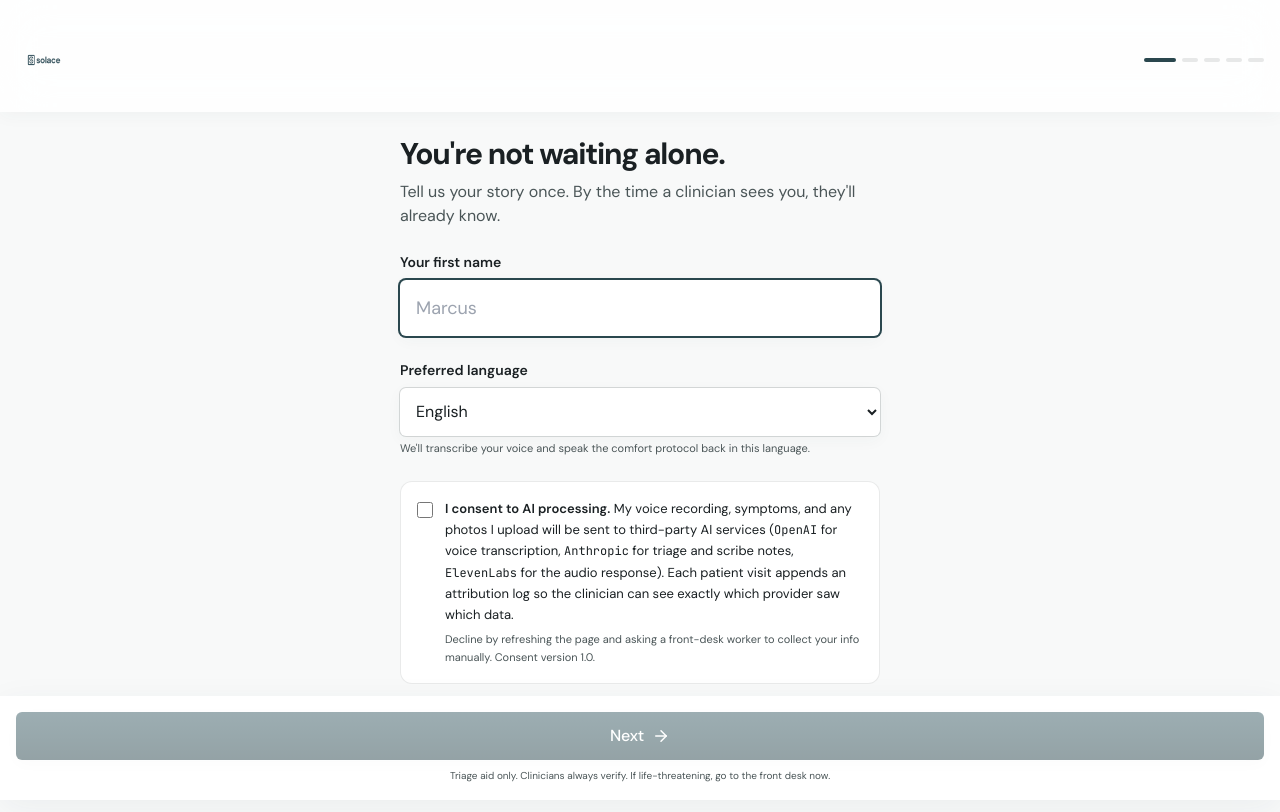
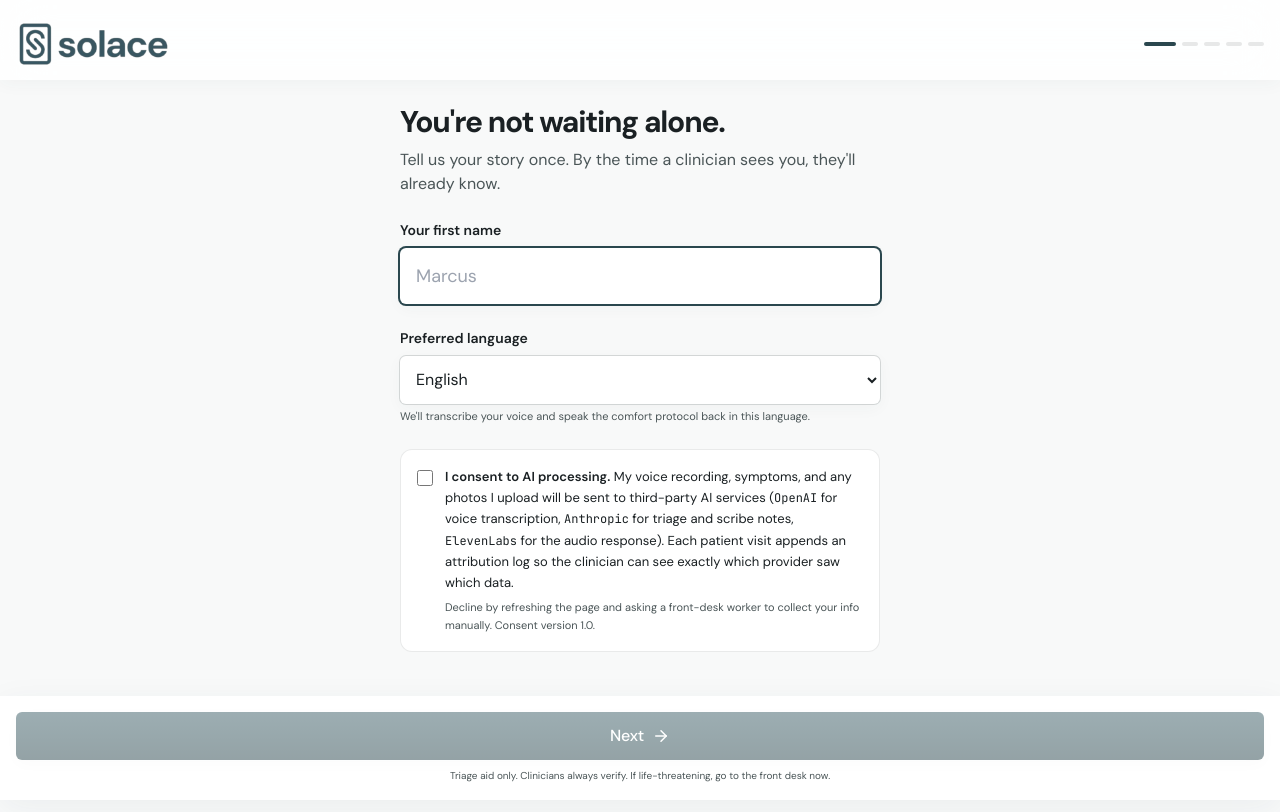
Before and after one commit to Dhruvjain35/solace-ai, a React (Vite) app in the folder frontend/: page /demo in a window 1280 px wide. Built offline with nearby package versions, Linux system fonts and the light colour scheme; no server answers.

Commit message:
Crop logo whitespace so the wordmark actually fills its slot

```diff
--- a/frontend/src/pages/ClinicianDashboard.tsx
+++ b/frontend/src/pages/ClinicianDashboard.tsx
@@ -266,7 +266,7 @@ export default function ClinicianDashboard() {
           <img
             src="/solace-logo.png"
             alt="Solace"
-            className="h-28 w-auto -ml-3 select-none"
+            className="h-16 w-auto select-none"
             draggable={false}
           />
           <p className="text-sm text-text-muted leading-tight mt-2">Clinician Terminal</p>
--- a/frontend/src/pages/PatientIntake.tsx
+++ b/frontend/src/pages/PatientIntake.tsx
@@ -215,7 +215,7 @@ export default function PatientIntake() {
           <img
             src="/solace-logo.png"
             alt="Solace"
-            className="h-20 w-auto -ml-2 select-none"
+            className="h-12 w-auto select-none"
             draggable={false}
           />
         </div>
--- a/frontend/src/pages/PatientResult.tsx
+++ b/frontend/src/pages/PatientResult.tsx
@@ -74,7 +74,7 @@ export default function PatientResult() {
           <img
             src="/solace-logo.png"
             alt="Solace"
-            className="h-20 w-auto -ml-2 select-none"
+            className="h-14 w-auto select-none"
             draggable={false}
           />
           {result.language && result.language !== "en" && (
```
Also changed, not shown: frontend/public/solace-logo.png.
